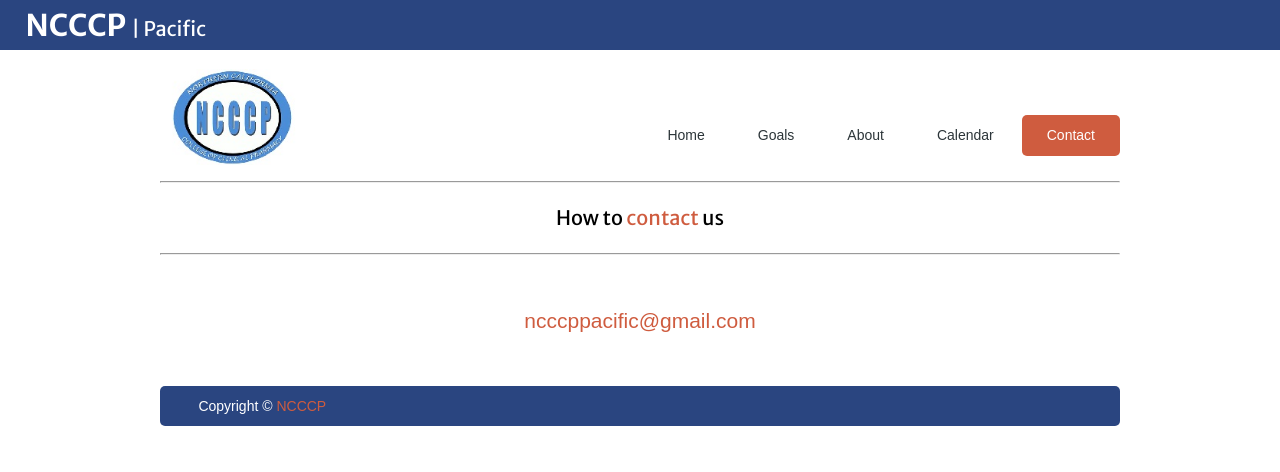
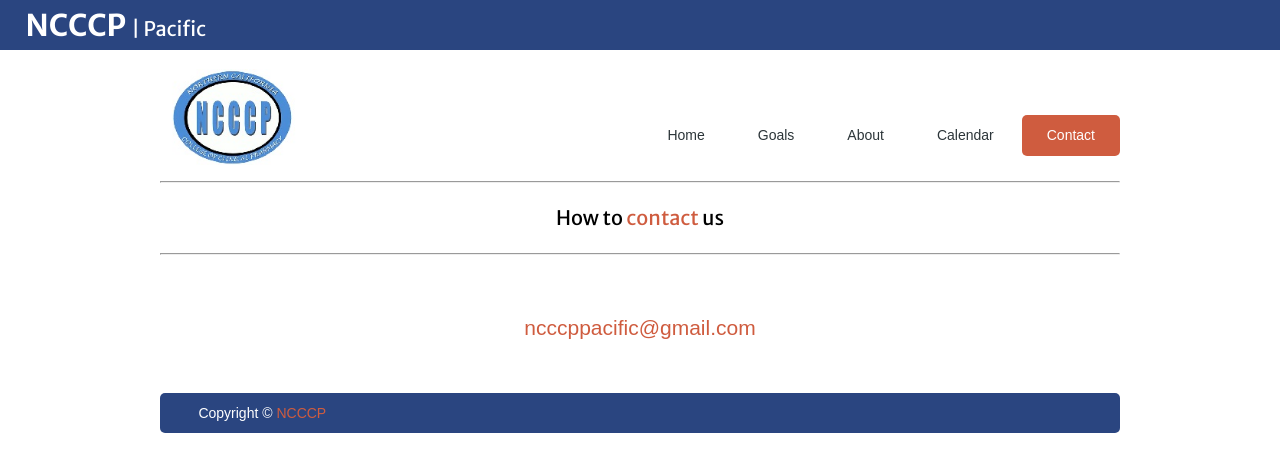
Before and after one commit to jmsdncn/ncccp, a Jekyll site: the page built from contact.html, in a window 1280 px wide. Shown: the top 472 px of the page. Built offline with Jekyll 4.4.1, drawn with Linux system fonts in a browser that asks for light colours.

Commit message:
Add clearfix to the header element.

```diff
--- a/_layouts/default.html
+++ b/_layouts/default.html
@@ -18,7 +18,7 @@
 </head>
 
 <body>
-  <header>
+  <header class="group">
     <div class="top-bar"><strong>NCCCP&nbsp;</strong>| Pacific</div>
     <img src="{{ site.baseurl }}/assets/img/layouts/default/logo.jpg" width="188" height="125" alt="NCCCP Logo" title="NCCCP Logo">
     <nav>
```
